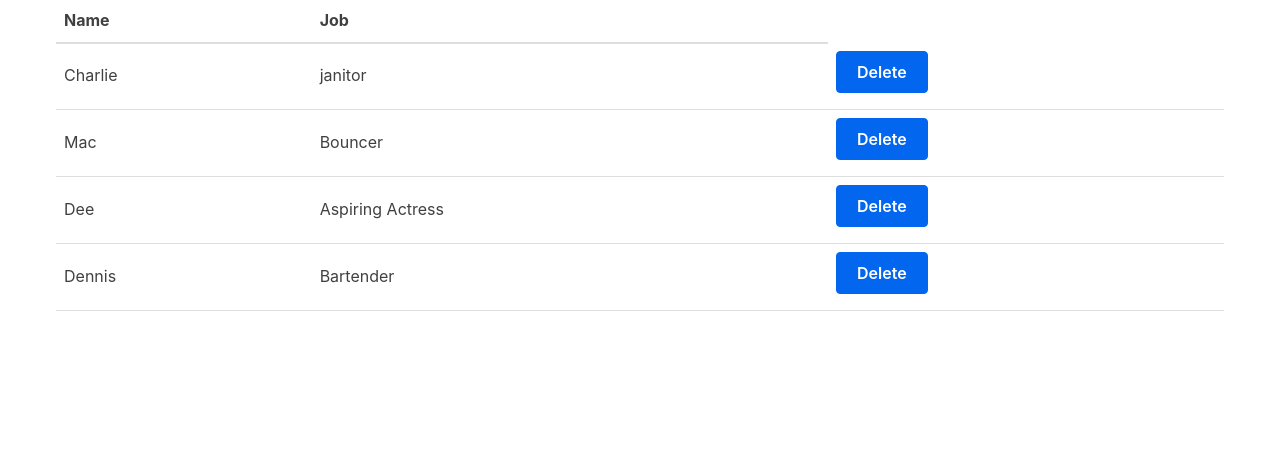
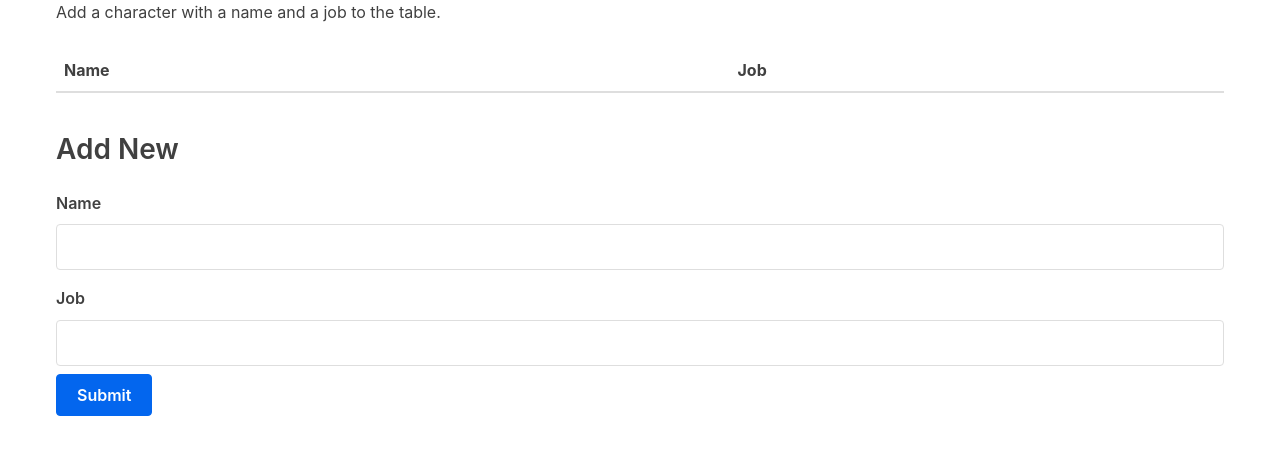
Before and after one commit to eSerrano24/Reminder_app, a React (Create React App) app: page / in a window 1280 px wide. Shown: the top 454 px of the page. Built offline with nearby package versions, Linux system fonts and the light colour scheme.

Commit message:
added submit button and initial state to project.

```diff
--- a/src/App.js
+++ b/src/App.js
@@ -1,27 +1,12 @@
 import React, { Component } from "react";
 import Table from "./Table";
+import Form from "./Form";
 
 class App extends Component {
   state = {
-    characters: [
-      {
-        name: "Charlie",
-        job: "janitor"
-      },
-      {
-        name: "Mac",
-        job: "Bouncer"
-      },
-      {
-        name: "Dee",
-        job: "Aspiring Actress"
-      },
-      {
-        name: "Dennis",
-        job: "Bartender"
-      }
-    ]
+    characters: []
   };
+
   removeCharacter = index => {
     const { characters } = this.state;
 
@@ -32,15 +17,22 @@
     });
   };
 
+  handleSubmit = character => {
+    this.setState({ characters: [...this.state.characters, character] });
+  };
+
   render() {
     const { characters } = this.state;
 
     return (
       <div className="container">
+        <p>Add a character with a name and a job to the table.</p>
         <Table
           characterData={characters}
           removeCharacter={this.removeCharacter}
         />
+        <h3>Add New</h3>
+        <Form handleSubmit={this.handleSubmit} />
       </div>
     );
   }
--- /dev/null
+++ b/src/Form.js
@@ -0,0 +1,57 @@
+import React, { Component } from "react";
+
+class Form extends Component {
+  constructor(props) {
+    super(props);
+
+    this.initialState = {
+      name: "",
+      job: ""
+    };
+
+    this.state = this.initialState;
+  }
+
+  handleChange = event => {
+    const { name, value } = event.target;
+
+    this.setState({
+      [name]: value
+    });
+  };
+
+  onFormSubmit = event => {
+    event.preventDefault();
+
+    this.props.handleSubmit(this.state);
+    this.setState(this.initialState);
+  };
+
+  render() {
+    const { name, job } = this.state;
+
+    return (
+      <form onSubmit={this.onFormSubmit}>
+        <label for="name">Name</label>
+        <input
+          type="text"
+          name="name"
+          id="name"
+          value={name}
+          onChange={this.handleChange}
+        />
+        <label for="job">Job</label>
+        <input
+          type="text"
+          name="job"
+          id="job"
+          value={job}
+          onChange={this.handleChange}
+        />
+        <button type="submit">Submit</button>
+      </form>
+    );
+  }
+}
+
+export default Form;
```
